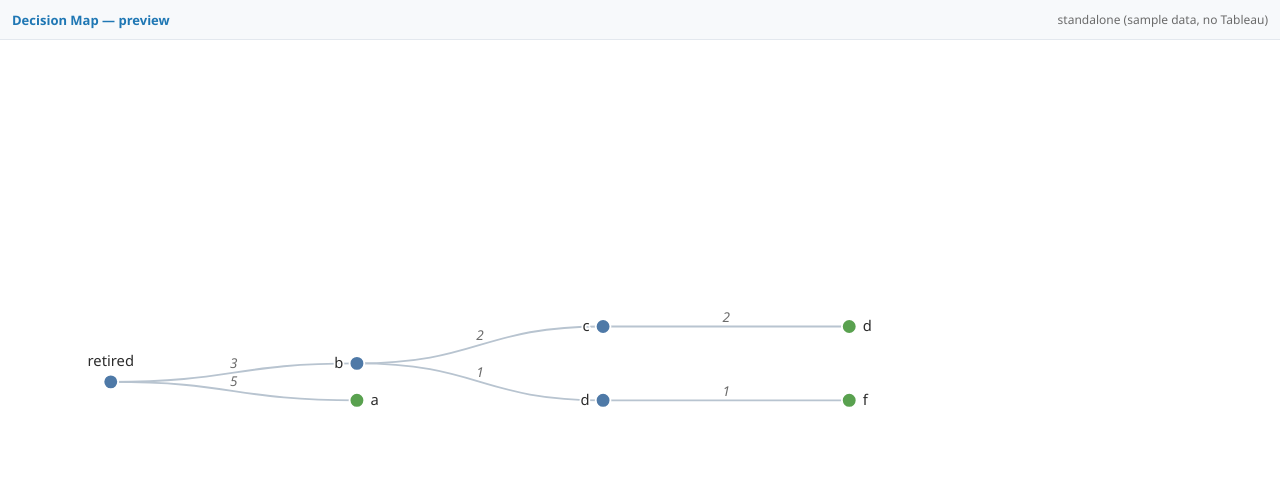
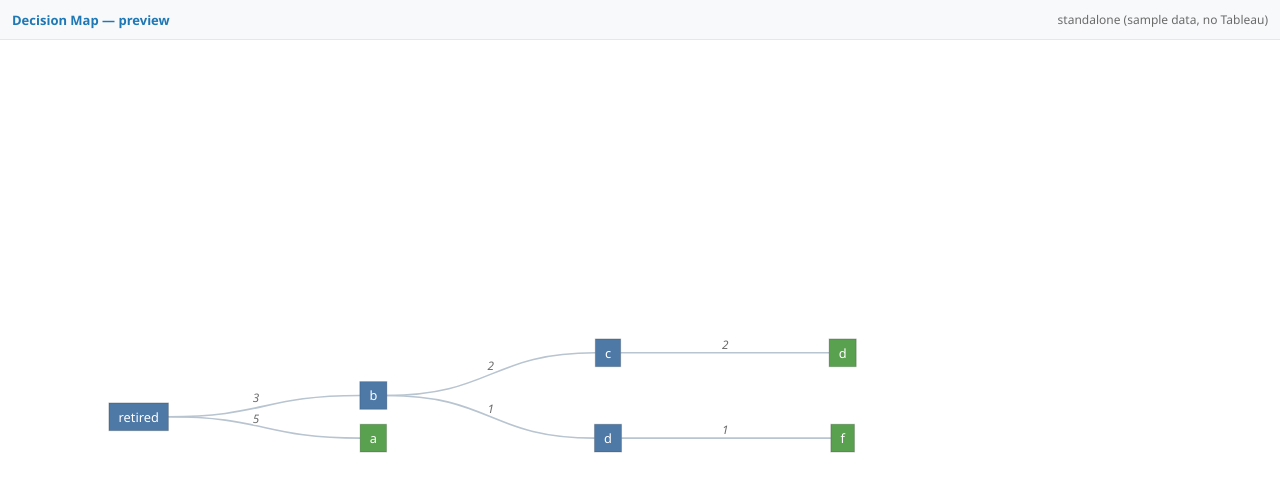
Before and after one commit to NoodyYeung/TableauDecisonMap, a website: page preview.html in a window 1280 px wide. Drawn offline with Linux system fonts and the light colour scheme.

Commit message:
Rectangle nodes with centered text (sharp corners); legend toggle + guaranteed legend=node color
render-tree now draws sharp-cornered rectangles with the value centered (auto-contrast text), area proportional to SUM(size) with the text box as the floor, links routed to box edges, and vertical spacing derived from the tallest box. Legend swatch and node fill both go through one normalized getColor, so they're always the same color. 🎨 button relabeled 'Legend' and shows/hides the panel (which doubles as editor). CSS swaps circle rules for .node-rect.

Co-Authored-By: Claude Opus 4.8 (1M context) <noreply@anthropic.com>
Claude-Session: https://claude.ai/code/session_01NiavNAZFWpKJLZWJJWuM1T

```diff
--- a/css/style.css
+++ b/css/style.css
@@ -64,21 +64,13 @@ html, body {
   stroke: var(--line);
   stroke-width: 1.5px;
 }
-.node circle {
-  fill: var(--node);
-  stroke: #fff;
-  stroke-width: 1.5px;
+/* Sharp-cornered rectangle nodes; fill + text color are set inline (per-node). */
+.node-rect {
+  stroke: rgba(0, 0, 0, 0.18);
+  stroke-width: 1px;
 }
-.node.leaf circle { fill: var(--node-leaf); }
-.node:hover circle { stroke: var(--accent); stroke-width: 2.5px; }
-.node.is-null circle { fill: var(--node-null); }
-.node text {
-  font-size: 12px;
-  fill: var(--ink);
-  paint-order: stroke;
-  stroke: #fff;
-  stroke-width: 3px;
-}
+.node:hover .node-rect { stroke: var(--accent); stroke-width: 2px; }
+.node text { font-size: 12px; }
 .link-label {
   font-size: 11px;
   fill: var(--muted);
--- a/js/decision-map-viz.js
+++ b/js/decision-map-viz.js
@@ -11,8 +11,11 @@
   const settings = () => tableau.extensions.settings;
 
   // ---- per-(stage,value) color persistence -------------------------------
+  // Single source of truth: BOTH the legend swatch and the node fill call getColor,
+  // and it always returns a normalized #rrggbb, so legend color == node color.
   const colorKey = (stage, value) => `clr_${stage}_${value}`;
-  const getColor = (stage, value) => settings().get(colorKey(stage, value)) || DecisionMap.autoColor(stage, value);
+  const normHex = (c) => (/^#[0-9a-fA-F]{6}$/.test(c || '') ? c : '#888888');
+  const getColor = (stage, value) => normHex(settings().get(colorKey(stage, value)) || DecisionMap.autoColor(stage, value));
   function setColor(stage, value, hex) { settings().set(colorKey(stage, value), hex); settings().saveAsync(); }
 
   tableau.extensions.initializeAsync().then(() => {
--- a/js/render-tree.js
+++ b/js/render-tree.js
@@ -1,15 +1,14 @@
 /* render-tree.js — pure D3 rendering. Knows nothing about Tableau.
- * Input: a counted tree { name, count, children:[...] } (from build-tree.js).
- * Draws a left-to-right tree where:
- *   - node label  = stage value (name)
- *   - edge label  = horse count reaching that node
- *   - edge weight = thickness scaled by that count
+ * Input: a counted tree { name, count, sizeSum, children:[...] } (build-tree.js).
+ * Nodes are sharp-cornered RECTANGLES with the value centered inside.
+ *   - fill        = opts.color(stage, value) (per-(stage,value)); default blue/green
+ *   - box area    = grows with sqrt(sizeSum) (text box is the floor)
+ *   - edge label  = count, plus "(n%)" of parent when opts.showPercent
+ *   - edge weight = thickness scaled by count
  */
 (function (global) {
   'use strict';
 
-  // opts.onNodeClick(pathNames) — called with the stage values from root to the
-  // clicked node (index i aligns with stage i, '(none)' for skipped stages).
   function renderTree(treeRoot, svgEl, opts) {
     opts = opts || {};
     const svg = d3.select(svgEl);
@@ -19,90 +18,110 @@
     const root = d3.hierarchy(treeRoot);
     const isSynthetic = (d) => d.depth === 0 && !d.data.name;
 
-    // Layout sizing scales with the tree so it stays readable.
-    const dx = 30;                       // vertical gap between siblings
-    const dy = 200;                      // horizontal gap between levels
-    const width = (root.height + 1) * dy + 240;
-    const height = Math.max(root.leaves().length * dx + 40, 200);
+    // Size -> per-node scale (area grows with sqrt(size); the text box is the floor).
+    const hasSize = !!opts.sizeName;
+    const maxSize = d3.max(root.descendants(), (d) => d.data.sizeSum || 0) || 0;
+    const scaleOf = (d) => (hasSize && maxSize > 0
+      ? 1 + Math.sqrt((d.data.sizeSum || 0) / maxSize) * 1.5 : 1); // [1, 2.5]
+
+    const FONT = 12, LINE = FONT + 4, PADX = 9, PADY = 5;
+    const boxH = (d) => (LINE + PADY * 2) * scaleOf(d);
+
+    // Layout: vertical gap derives from the tallest box so scaled boxes don't collide.
+    const maxBoxH = d3.max(root.descendants(), boxH) || 22;
+    const dy = 220;
+    d3.tree().nodeSize([Math.max(30, maxBoxH + 14), dy])(root);
+    let minX = Infinity, maxX = -Infinity;
+    root.each((d) => { minX = Math.min(minX, d.x); maxX = Math.max(maxX, d.x); });
+    const width = (root.height + 1) * dy + 320;
+    const height = Math.max((maxX - minX) + maxBoxH + 60, 200);
     svg.attr('viewBox', [0, 0, width, height]).attr('width', width).attr('height', height);
+    const g = svg.append('g').attr('transform', `translate(130, ${-minX + maxBoxH / 2 + 24})`);
 
-    d3.tree().nodeSize([dx, dy])(root);
-    let minX = Infinity;
-    root.each((d) => { minX = Math.min(minX, d.x); });
-    const g = svg.append('g').attr('transform', `translate(90, ${-minX + 24})`);
-
-    // Thickness scale: edge weight grows with horse count (sqrt = better area perception).
     const maxCount = d3.max(root.descendants(), (d) => d.data.count) || 1;
     const weight = d3.scaleSqrt().domain([1, Math.max(2, maxCount)]).range([1.5, 14]);
+    const colorOf = (d) => {
+      const c = (typeof opts.color === 'function') ? opts.color(d.depth, d.data.name) : null;
+      return c || (d.children ? '#4e79a7' : '#59a14f');
+    };
+    const contrast = (hex) => {
+      const m = /^#?([0-9a-fA-F]{6})$/.exec(hex || '');
+      if (!m) return '#111';
+      const n = parseInt(m[1], 16);
+      const lum = 0.299 * ((n >> 16) & 255) + 0.587 * ((n >> 8) & 255) + 0.114 * (n & 255);
+      return lum > 150 ? '#111' : '#fff';
+    };
+    const pctOf = (d) => (d.parent && d.parent.data.count ? Math.round((d.data.count / d.parent.data.count) * 100) : null);
+    const tip = (d) => {
+      const p = pctOf(d);
+      let t = `${d.data.name} · ${d.data.count} horse(s)`;
+      if (p !== null) t += ` (${p}% of parent)`;
+      if (hasSize) t += `\n${opts.sizeName}: ${(d.data.sizeSum || 0).toLocaleString()}`;
+      return t;
+    };
 
-    // Node radius: by the Size measure (sqrt = area-proportional) when provided, else fixed.
-    const hasSize = !!opts.sizeName;
-    const maxSize = d3.max(root.descendants(), (d) => d.data.sizeSum || 0) || 0;
-    const sizeScale = d3.scaleSqrt().domain([0, Math.max(1, maxSize)]).range([4, 22]);
-    const radiusOf = (d) => (hasSize && maxSize > 0 ? sizeScale(d.data.sizeSum || 0) : 6);
-    // Per-node color by (stage, value); returns null to fall back to CSS defaults.
-    const colorOf = (d) => (typeof opts.color === 'function' ? opts.color(d.depth, d.data.name) : null);
-    const pctOfParent = (d) => (d.parent && d.parent.data.count ? Math.round((d.data.count / d.parent.data.count) * 100) : null);
+    const linkG = g.append('g');   // z-order: links < nodes < edge labels
+    const nodeG = g.append('g');
+    const labelG = g.append('g');
 
-    // Links
-    g.append('g').selectAll('path')
-      .data(root.links())
-      .join('path')
+    // Nodes: rectangles + centered value text (skip synthetic root & invisible (none)).
+    const node = nodeG.selectAll('g')
+      .data(root.descendants().filter((d) => !isSynthetic(d) && d.data.name !== '(none)'))
+      .join('g')
+      .attr('class', (d) => 'node' + (d.children ? '' : ' leaf'))
+      .attr('transform', (d) => `translate(${d.y},${d.x})`);
+
+    if (typeof opts.onNodeClick === 'function') {
+      node.style('cursor', 'pointer').on('click', (event, d) => {
+        const path = d.ancestors().reverse().filter((a) => !isSynthetic(a)).map((a) => a.data.name);
+        opts.onNodeClick(path, event);
+      });
+    }
+
+    node.append('title').text(tip);
+    const text = node.append('text')
+      .attr('text-anchor', 'middle').attr('dominant-baseline', 'central')
+      .style('font-size', FONT + 'px')
+      .text((d) => d.data.name);
+
+    // Measure each label, size its box, store half-width for edge routing.
+    node.each(function (d) {
+      const tw = this.querySelector('text').getComputedTextLength();
+      d._w = Math.max((tw + PADX * 2) * scaleOf(d), 18);
+      d._h = boxH(d);
+    });
+    node.insert('rect', 'text')
+      .attr('class', 'node-rect')
+      .attr('x', (d) => -d._w / 2).attr('y', (d) => -d._h / 2)
+      .attr('width', (d) => d._w).attr('height', (d) => d._h)
+      .attr('fill', (d) => colorOf(d));
+    text.attr('fill', (d) => contrast(colorOf(d)));
+
+    // Links: parent right edge -> child left edge (route through invisible nodes' centers).
+    const hw = (n) => (n._w ? n._w / 2 : 0);
+    linkG.selectAll('path').data(root.links()).join('path')
       .attr('class', 'link')
       .attr('stroke-width', (d) => weight(d.target.data.count))
-      .attr('d', d3.linkHorizontal().x((d) => d.y).y((d) => d.x));
+      .attr('d', (d) => {
+        const sx = d.source.y + hw(d.source), sy = d.source.x;
+        const tx = d.target.y - hw(d.target), ty = d.target.x;
+        const mx = (sx + tx) / 2;
+        return `M${sx},${sy}C${mx},${sy} ${mx},${ty} ${tx},${ty}`;
+      });
 
-    // Edge labels = the count of horses on that edge (skip edges into invisible (none)).
-    g.append('g').selectAll('text.link-label')
+    // Edge labels: count (%) at the midpoint of node centers.
+    labelG.selectAll('text')
       .data(root.links().filter((d) => d.target.data.name !== '(none)'))
       .join('text')
       .attr('class', 'link-label')
       .attr('x', (d) => (d.source.y + d.target.y) / 2)
       .attr('y', (d) => (d.source.x + d.target.x) / 2)
-      .attr('dy', '-0.35em')
-      .attr('text-anchor', 'middle')
+      .attr('dy', '-0.35em').attr('text-anchor', 'middle')
       .text((d) => {
         const c = d.target.data.count;
-        const pct = opts.showPercent ? pctOfParent(d.target) : null;
-        return pct === null ? String(c) : `${c} (${pct}%)`;
+        const p = opts.showPercent ? pctOf(d.target) : null;
+        return p === null ? String(c) : `${c} (${p}%)`;
       });
-
-    // Nodes — skip the synthetic root connector AND the invisible (none)
-    // placeholders (kept in the layout for stage alignment, never drawn).
-    const node = g.append('g').selectAll('g')
-      .data(root.descendants().filter((d) => !isSynthetic(d) && d.data.name !== '(none)'))
-      .join('g')
-      .attr('class', (d) => 'node' + (d.children ? '' : ' leaf'))
-      .attr('transform', (d) => `translate(${d.y},${d.x})`);
-
-    // Optional click-to-select: pass the path (root -> node) of stage values.
-    if (typeof opts.onNodeClick === 'function') {
-      node.style('cursor', 'pointer').on('click', (event, d) => {
-        const path = d.ancestors().reverse()
-          .filter((a) => !isSynthetic(a))
-          .map((a) => a.data.name);
-        opts.onNodeClick(path, event);
-      });
-    }
-
-    node.append('circle')
-      .attr('r', radiusOf)
-      .attr('fill', (d) => colorOf(d))            // null -> CSS default (leaf/internal)
-      .append('title').text((d) => {
-        const pct = pctOfParent(d);
-        let t = `${d.data.name} · ${d.data.count} horse(s)`;
-        if (pct !== null) t += ` (${pct}% of parent)`;
-        if (hasSize) t += `\n${opts.sizeName}: ${(d.data.sizeSum || 0).toLocaleString()}`;
-        return t;
-      });
-
-    const text = node.append('text').text((d) => d.data.name);
-    // Root label sits ABOVE its node so it always renders (never clipped at the left edge).
-    text.filter((d) => d.depth === 0).attr('text-anchor', 'middle').attr('x', 0).attr('y', (d) => -(radiusOf(d) + 7));
-    text.filter((d) => d.depth !== 0)
-      .attr('dy', '0.32em')
-      .attr('x', (d) => (d.children ? -(radiusOf(d) + 5) : radiusOf(d) + 5))
-      .attr('text-anchor', (d) => (d.children ? 'end' : 'start'));
 
     return true;
   }
```
Also changed, not shown: viz.html (+2 -2 lines), README.md.
